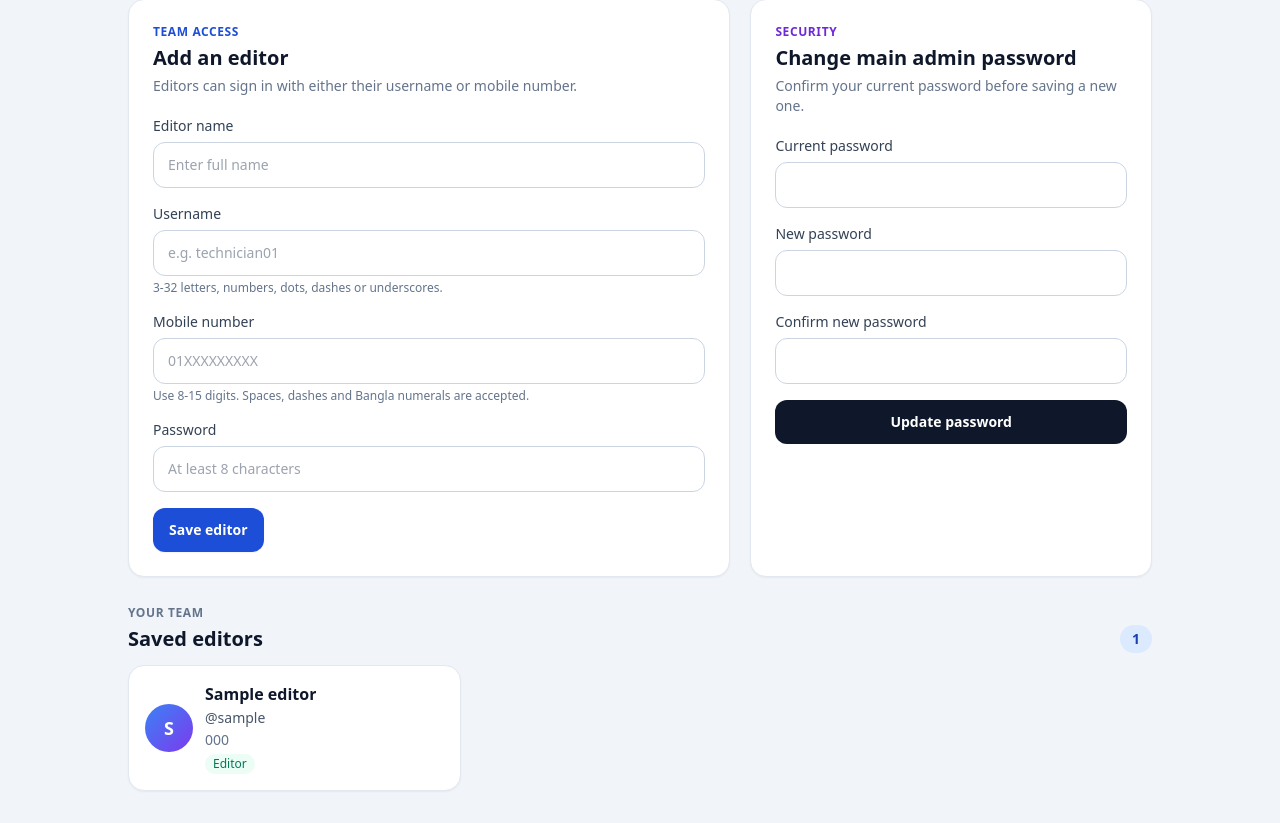
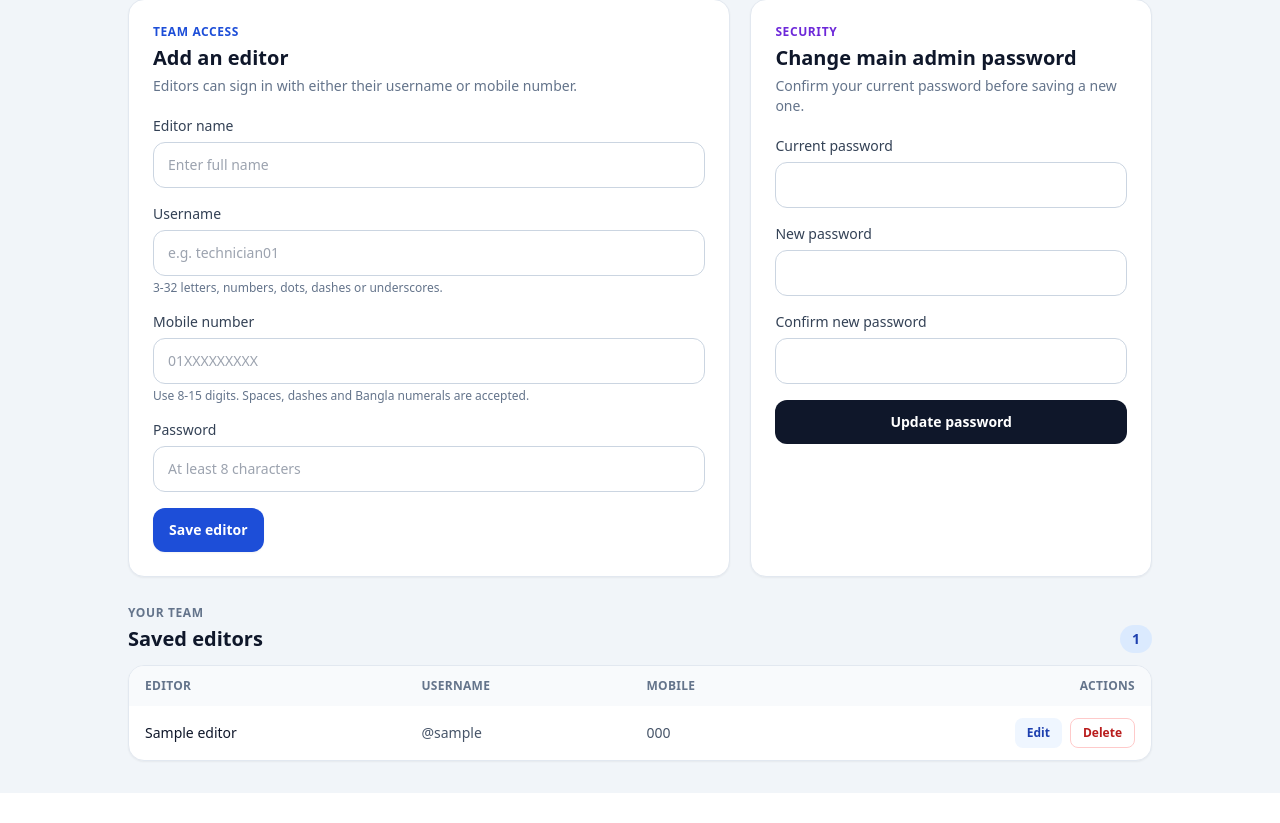
Before and after one commit to s4elim/Fiber-and-user-location-manage, a Flask app: template templates/admin_accounts.html in a window 1280 px wide. Shown: the part 149-972 px from the top of the page. After the commit the page ends 942 px from the top, so only its background shows below. Run offline with Flask 3, Linux system fonts and the light colour scheme; the template is opened without the code that fills it: most values are stand-ins (such as "Sample title", 1, 10 or a date in 2020); some libraries are stand-ins or nearby versions.

Commit message:
Improve editor account management
Co-authored-by: Copilot <223556219+Copilot@users.noreply.github.com>

```diff
--- a/app.py
+++ b/app.py
@@ -169,7 +169,11 @@ init_db()
 
 @app.route("/")
 def index():
-    return render_template("index.html", areas=AREAS)
+    return render_template(
+        "index.html",
+        areas=AREAS,
+        is_admin_logged_in=get_current_admin() is not None,
+    )
 
 
 @app.route("/api/latest-customer-id")
@@ -354,9 +358,9 @@ def admin_accounts():
 
     with closing(sqlite3.connect(DB_NAME)) as conn:
         editor_accounts = [
-            {"name": row[0], "mobile": row[1], "username": row[2]}
+            {"id": row[0], "name": row[1], "mobile": row[2], "username": row[3]}
             for row in conn.execute(
-                "SELECT display_name, mobile, username FROM admin_accounts "
+                "SELECT id, display_name, mobile, username FROM admin_accounts "
                 "WHERE role = 'editor' ORDER BY display_name COLLATE NOCASE, id"
             ).fetchall()
         ]
@@ -366,6 +370,157 @@ def admin_accounts():
         editor_accounts=editor_accounts,
         csrf_token=session["admin_csrf_token"],
     )
+
+
+@app.route("/admin/editors/<int:editor_id>/username", methods=["POST"])
+def admin_update_editor_username(editor_id):
+    account = get_current_admin()
+    if account is None:
+        return redirect(url_for("admin_login"))
+    if account["role"] != "main":
+        abort(403)
+    verify_admin_csrf_token()
+
+    username = request.form.get("username", "").strip()
+    if not re.fullmatch(r"[A-Za-z0-9_.-]{3,32}", username):
+        flash(
+            "Username must be 3-32 characters and use letters, numbers, dots, dashes, or underscores.",
+            "error",
+        )
+        return redirect(url_for("admin_accounts"))
+
+    try:
+        with closing(sqlite3.connect(DB_NAME)) as conn:
+            with conn:
+                cursor = conn.execute(
+                    "UPDATE admin_accounts SET username = ? "
+                    "WHERE id = ? AND role = 'editor'",
+                    (username, editor_id),
+                )
+                if cursor.rowcount == 0:
+                    abort(404)
+    except sqlite3.IntegrityError:
+        flash("That username is already in use.", "error")
+        return redirect(url_for("admin_accounts"))
+
+    flash("Editor username updated.", "success")
+    return redirect(url_for("admin_accounts"))
+
+
+@app.route("/admin/editors/<int:editor_id>/update", methods=["POST"])
+def admin_update_editor(editor_id):
+    account = get_current_admin()
+    if account is None:
+        return redirect(url_for("admin_login"))
+    if account["role"] != "main":
+        abort(403)
+    verify_admin_csrf_token()
+
+    editor_name = request.form.get("name", "").strip()
+    username = request.form.get("username", "").strip()
+    mobile = normalize_mobile(request.form.get("mobile", "").strip())
+    password = request.form.get("password", "")
+    if not editor_name or len(editor_name) > 80:
+        flash("Enter an editor name up to 80 characters.", "error")
+        return redirect(url_for("admin_accounts"))
+    if not re.fullmatch(r"[A-Za-z0-9_.-]{3,32}", username):
+        flash(
+            "Username must be 3-32 characters and use letters, numbers, dots, dashes, or underscores.",
+            "error",
+        )
+        return redirect(url_for("admin_accounts"))
+    if mobile is None:
+        flash("Enter a valid mobile number with 8-15 digits.", "error")
+        return redirect(url_for("admin_accounts"))
+    if password and not valid_account_password(password):
+        flash("Editor password must be between 8 and 128 characters.", "error")
+        return redirect(url_for("admin_accounts"))
+
+    try:
+        with closing(sqlite3.connect(DB_NAME)) as conn:
+            with conn:
+                if password:
+                    cursor = conn.execute(
+                        """
+                        UPDATE admin_accounts
+                        SET display_name = ?, username = ?, mobile = ?, password_hash = ?
+                        WHERE id = ? AND role = 'editor'
+                        """,
+                        (
+                            editor_name,
+                            username,
+                            mobile,
+                            generate_password_hash(password),
+                            editor_id,
+                        ),
+                    )
+                else:
+                    cursor = conn.execute(
+                        """
+                        UPDATE admin_accounts
+                        SET display_name = ?, username = ?, mobile = ?
+                        WHERE id = ? AND role = 'editor'
+                        """,
+                        (editor_name, username, mobile, editor_id),
+                    )
+                if cursor.rowcount == 0:
+                    abort(404)
+    except sqlite3.IntegrityError:
+        flash("That username or mobile number is already in use.", "error")
+        return redirect(url_for("admin_accounts"))
+
+    flash(f"Editor '{editor_name}' updated.", "success")
+    return redirect(url_for("admin_accounts"))
+
+
+@app.route("/admin/editors/<int:editor_id>/password", methods=["POST"])
+def admin_reset_editor_password(editor_id):
+    account = get_current_admin()
+    if account is None:
+        return redirect(url_for("admin_login"))
+    if account["role"] != "main":
+        abort(403)
+    verify_admin_csrf_token()
+
+    password = request.form.get("password", "")
+    if not valid_account_password(password):
+        flash("Editor password must be between 8 and 128 characters.", "error")
+        return redirect(url_for("admin_accounts"))
+
+    with closing(sqlite3.connect(DB_NAME)) as conn:
+        with conn:
+            cursor = conn.execute(
+                "UPDATE admin_accounts SET password_hash = ? "
+                "WHERE id = ? AND role = 'editor'",
+                (generate_password_hash(password), editor_id),
+            )
+            if cursor.rowcount == 0:
+                abort(404)
+
+    flash("Editor password updated.", "success")
+    return redirect(url_for("admin_accounts"))
+
+
+@app.route("/admin/editors/<int:editor_id>/delete", methods=["POST"])
+def admin_delete_editor(editor_id):
+    account = get_current_admin()
+    if account is None:
+        return redirect(url_for("admin_login"))
+    if account["role"] != "main":
+        abort(403)
+    verify_admin_csrf_token()
+
+    with closing(sqlite3.connect(DB_NAME)) as conn:
+        with conn:
+            cursor = conn.execute(
+                "DELETE FROM admin_accounts WHERE id = ? AND role = 'editor'",
+                (editor_id,),
+            )
+            if cursor.rowcount == 0:
+                abort(404)
+
+    flash("Editor account deleted.", "success")
+    return redirect(url_for("admin_accounts"))
 
 
 @app.route("/admin/password", methods=["POST"])
--- a/templates/admin_accounts.html
+++ b/templates/admin_accounts.html
@@ -30,26 +30,30 @@
             <div class="rounded-2xl border border-slate-200 bg-white p-5 shadow-sm sm:p-6">
                 <div class="mb-5">
                     <p class="text-xs font-semibold uppercase tracking-wider text-blue-700">Team access</p>
-                    <h2 class="mt-1 text-xl font-bold text-slate-900">Add an editor</h2>
+                    <h2 id="editorHeading" class="mt-1 text-xl font-bold text-slate-900">Add an editor</h2>
                     <p class="mt-1 text-sm text-slate-500">Editors can sign in with either their username or mobile number.</p>
                 </div>
-                <form method="post" action="{{ url_for('admin_add_editor') }}" class="space-y-4">
+                <form id="editorForm" method="post" action="{{ url_for('admin_add_editor') }}" class="space-y-4">
                     <input type="hidden" name="csrf_token" value="{{ csrf_token }}">
                     <label class="block text-sm font-medium text-slate-700">Editor name
-                        <input name="name" maxlength="80" autocomplete="name" required placeholder="Enter full name" class="mt-1.5 w-full rounded-xl border border-slate-300 px-3.5 py-3 outline-none transition focus:border-blue-500 focus:ring-4 focus:ring-blue-100">
+                        <input id="editorName" name="name" maxlength="80" autocomplete="name" required placeholder="Enter full name" class="mt-1.5 w-full rounded-xl border border-slate-300 px-3.5 py-3 outline-none transition focus:border-blue-500 focus:ring-4 focus:ring-blue-100">
                     </label>
                     <label class="block text-sm font-medium text-slate-700">Username
-                        <input name="username" minlength="3" maxlength="32" pattern="[A-Za-z0-9_.-]{3,32}" autocomplete="username" required placeholder="e.g. technician01" class="mt-1.5 w-full rounded-xl border border-slate-300 px-3.5 py-3 outline-none transition focus:border-blue-500 focus:ring-4 focus:ring-blue-100">
+                        <input id="editorUsername" name="username" minlength="3" maxlength="32" pattern="[A-Za-z0-9_.-]{3,32}" autocomplete="username" required placeholder="e.g. technician01" class="mt-1.5 w-full rounded-xl border border-slate-300 px-3.5 py-3 outline-none transition focus:border-blue-500 focus:ring-4 focus:ring-blue-100">
                         <span class="mt-1 block text-xs font-normal text-slate-500">3-32 letters, numbers, dots, dashes or underscores.</span>
                     </label>
                     <label class="block text-sm font-medium text-slate-700">Mobile number
-                        <input name="mobile" type="tel" inputmode="tel" autocomplete="tel" required placeholder="01XXXXXXXXX" class="mt-1.5 w-full rounded-xl border border-slate-300 px-3.5 py-3 outline-none transition focus:border-blue-500 focus:ring-4 focus:ring-blue-100">
+                        <input id="editorMobile" name="mobile" type="tel" inputmode="tel" autocomplete="tel" required placeholder="01XXXXXXXXX" class="mt-1.5 w-full rounded-xl border border-slate-300 px-3.5 py-3 outline-none transition focus:border-blue-500 focus:ring-4 focus:ring-blue-100">
                         <span class="mt-1 block text-xs font-normal text-slate-500">Use 8-15 digits. Spaces, dashes and Bangla numerals are accepted.</span>
                     </label>
                     <label class="block text-sm font-medium text-slate-700">Password
-                        <input name="password" type="password" minlength="8" maxlength="128" autocomplete="new-password" required placeholder="At least 8 characters" class="mt-1.5 w-full rounded-xl border border-slate-300 px-3.5 py-3 outline-none transition focus:border-blue-500 focus:ring-4 focus:ring-blue-100">
+                        <input id="editorPassword" name="password" type="password" minlength="8" maxlength="128" autocomplete="new-password" required placeholder="At least 8 characters" class="mt-1.5 w-full rounded-xl border border-slate-300 px-3.5 py-3 outline-none transition focus:border-blue-500 focus:ring-4 focus:ring-blue-100">
+                        <span id="editorPasswordHint" class="mt-1 hidden text-xs font-normal text-slate-500">Leave blank to keep the current password.</span>
                     </label>
-                    <button class="w-full rounded-xl bg-blue-700 px-4 py-3 text-sm font-semibold text-white shadow-sm transition hover:bg-blue-800 sm:w-auto">Save editor</button>
+                    <div class="flex flex-wrap gap-2">
+                        <button id="editorSubmit" class="w-full rounded-xl bg-blue-700 px-4 py-3 text-sm font-semibold text-white shadow-sm transition hover:bg-blue-800 sm:w-auto">Save editor</button>
+                        <button id="cancelEditorEdit" type="button" onclick="resetEditorForm()" class="hidden rounded-xl border border-slate-300 px-4 py-3 text-sm font-semibold text-slate-700 hover:bg-slate-50">Cancel edit</button>
+                    </div>
                 </form>
             </div>
 
@@ -82,20 +86,35 @@
                 <span class="rounded-full bg-blue-100 px-3 py-1 text-sm font-semibold text-blue-800">{{ editor_accounts|length }}</span>
             </div>
             {% if editor_accounts %}
-            <div class="grid gap-3 sm:grid-cols-2 lg:grid-cols-3">
+            <div class="overflow-x-auto rounded-2xl border border-slate-200 bg-white shadow-sm">
+                <table class="w-full min-w-[680px] text-left text-sm">
+                    <thead class="bg-slate-50 text-xs uppercase tracking-wide text-slate-500">
+                        <tr>
+                            <th class="px-4 py-3 font-semibold">Editor</th>
+                            <th class="px-4 py-3 font-semibold">Username</th>
+                            <th class="px-4 py-3 font-semibold">Mobile</th>
+                            <th class="px-4 py-3 text-right font-semibold">Actions</th>
+                        </tr>
+                    </thead>
+                    <tbody class="divide-y divide-slate-100">
                 {% for editor in editor_accounts %}
-                <article class="flex items-center gap-3 rounded-2xl border border-slate-200 bg-white p-4 shadow-sm">
-                    <div class="flex h-12 w-12 shrink-0 items-center justify-center rounded-full bg-gradient-to-br from-blue-500 to-violet-600 text-lg font-bold text-white">
-                        {{ editor.name[:1] | upper }}
-                    </div>
-                    <div class="min-w-0">
-                        <h3 class="truncate font-semibold text-slate-900">{{ editor.name }}</h3>
-                        <p class="mt-0.5 truncate text-sm text-slate-600">@{{ editor.username }}</p>
-                        <p class="mt-0.5 text-sm text-slate-500">{{ editor.mobile or 'Mobile number not set' }}</p>
-                        <span class="mt-1 inline-flex rounded-full bg-emerald-50 px-2 py-0.5 text-xs font-medium text-emerald-700">Editor</span>
-                    </div>
-                </article>
+                        <tr>
+                            <td class="px-4 py-3 font-medium text-slate-900">{{ editor.name }}</td>
+                            <td class="px-4 py-3 text-slate-600">@{{ editor.username }}</td>
+                            <td class="px-4 py-3 text-slate-600">{{ editor.mobile }}</td>
+                            <td class="px-4 py-3">
+                                <div class="flex justify-end gap-2">
+                                    <button type="button" onclick="editEditor(this)" data-id="{{ editor.id }}" data-name="{{ editor.name }}" data-username="{{ editor.username }}" data-mobile="{{ editor.mobile }}" class="rounded-lg bg-blue-50 px-3 py-1.5 text-xs font-semibold text-blue-800 hover:bg-blue-100">Edit</button>
+                                    <form method="post" action="{{ url_for('admin_delete_editor', editor_id=editor.id) }}" onsubmit="return confirm('Delete this editor account? They will no longer be able to log in.');">
+                                        <input type="hidden" name="csrf_token" value="{{ csrf_token }}">
+                                        <button class="rounded-lg border border-red-200 px-3 py-1.5 text-xs font-semibold text-red-700 hover:bg-red-50">Delete</button>
+                                    </form>
+                                </div>
+                            </td>
+                        </tr>
                 {% endfor %}
+                    </tbody>
+                </table>
             </div>
             {% else %}
             <div class="rounded-2xl border border-dashed border-slate-300 bg-white px-5 py-10 text-center">
@@ -105,5 +124,38 @@
             {% endif %}
         </section>
     </main>
+    <script>
+        const editorForm = document.getElementById("editorForm");
+
+        function editEditor(button) {
+            const editor = button.dataset;
+            document.getElementById("editorName").value = editor.name;
+            document.getElementById("editorUsername").value = editor.username;
+            document.getElementById("editorMobile").value = editor.mobile;
+            const password = document.getElementById("editorPassword");
+            password.value = "";
+            password.required = false;
+            password.placeholder = "Leave blank to keep current password";
+            document.getElementById("editorPasswordHint").classList.remove("hidden");
+            document.getElementById("editorHeading").textContent = "Edit editor";
+            document.getElementById("editorSubmit").textContent = "Update editor";
+            document.getElementById("cancelEditorEdit").classList.remove("hidden");
+            editorForm.action = `/admin/editors/${editor.id}/update`;
+            editorForm.scrollIntoView({ behavior: "smooth", block: "start" });
+            document.getElementById("editorName").focus({ preventScroll: true });
+        }
+
+        function resetEditorForm() {
+            editorForm.reset();
+            editorForm.action = "{{ url_for('admin_add_editor') }}";
+            const password = document.getElementById("editorPassword");
+            password.required = true;
+            password.placeholder = "At least 8 characters";
+            document.getElementById("editorPasswordHint").classList.add("hidden");
+            document.getElementById("editorHeading").textContent = "Add an editor";
+            document.getElementById("editorSubmit").textContent = "Save editor";
+            document.getElementById("cancelEditorEdit").classList.add("hidden");
+        }
+    </script>
 </body>
 </html>
--- a/templates/index.html
+++ b/templates/index.html
@@ -23,7 +23,11 @@
 <body class="bg-gray-100 min-h-screen p-3 sm:p-6">
     <main class="bg-white shadow-xl rounded-2xl w-full max-w-4xl mx-auto p-4 sm:p-6 border border-gray-200">
         <div class="flex justify-end mb-3">
+            {% if is_admin_logged_in %}
+            <a href="/admin" class="text-xs text-blue-700 hover:underline">Admin panel</a>
+            {% else %}
             <a href="/admin/login" class="text-xs text-blue-700 hover:underline">Admin login</a>
+            {% endif %}
         </div>
 
         <form id="techForm" class="space-y-4">
```
